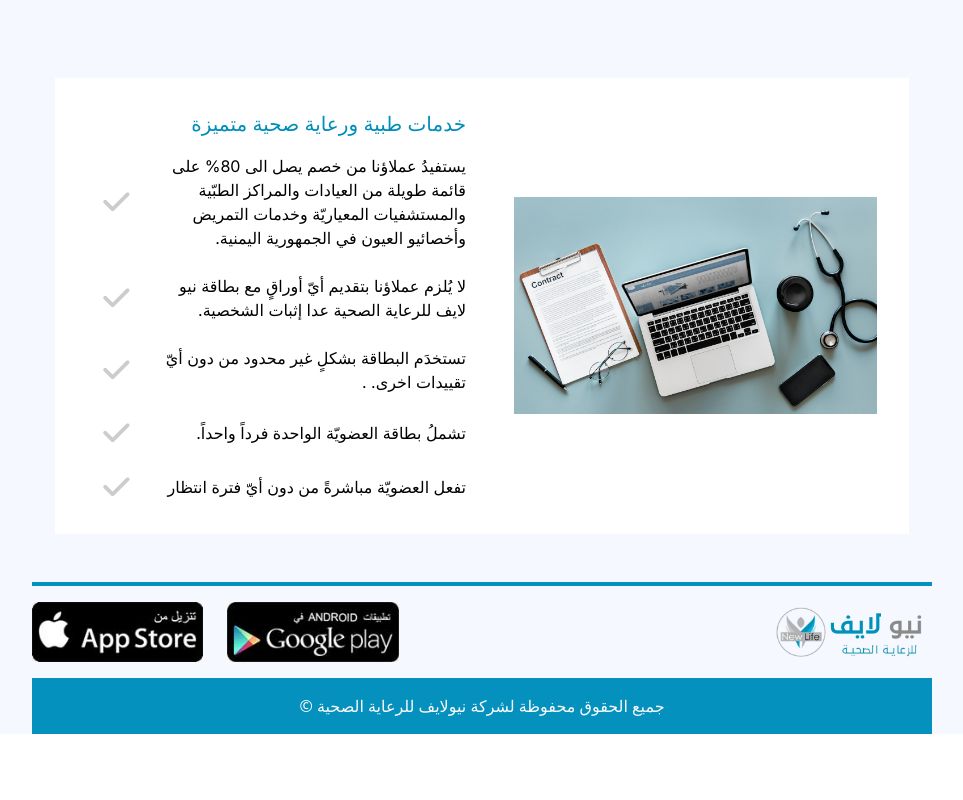
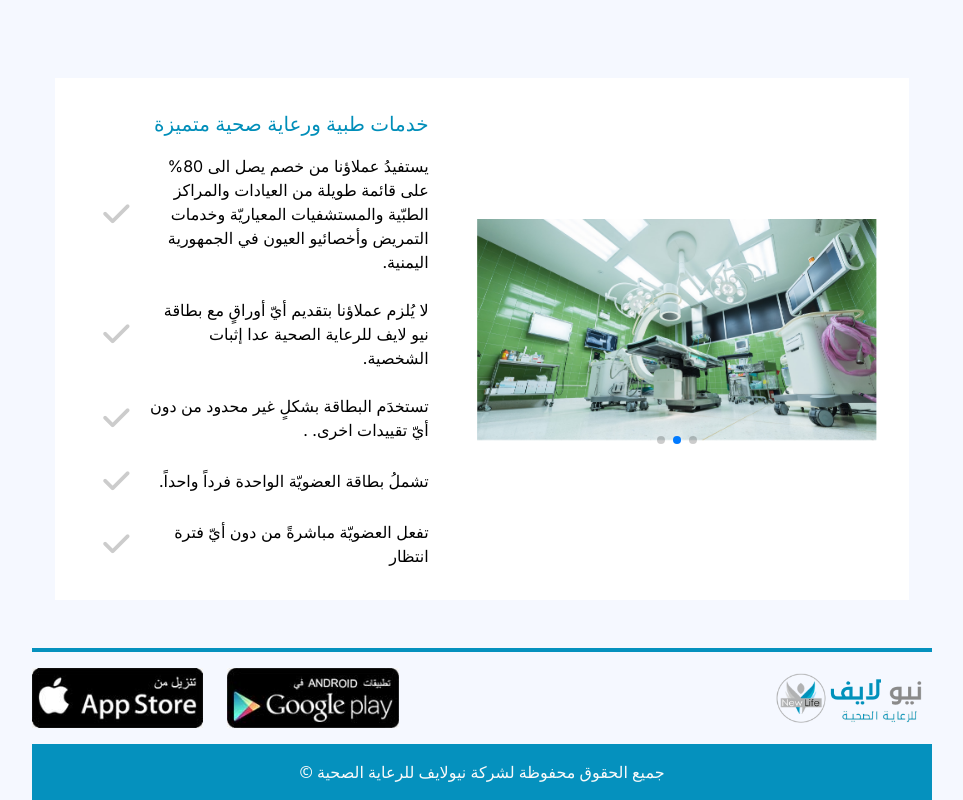
Before and after one commit to Yussif20/newlife-hospital-landing-page, a React (Vite) app: page / in a window 1280 px wide. Shown: the part 1423-2223 px from the top of the page, without its empty margins (158-1121 px from the left). Before the commit the page ends 2157 px from the top, so only its background shows below. Built offline with nearby package versions, Linux system fonts and the light colour scheme.

Commit message:
feat: add services slider

```diff
--- a/package.json
+++ b/package.json
@@ -1,5 +1,5 @@
 {
-  "name": "e-commerce",
+  "name": "new-life",
   "private": true,
   "version": "0.0.0",
   "type": "module",
--- a/src/components/Aside.jsx
+++ /dev/null
@@ -1,63 +0,0 @@
-import { useState } from 'react';
-import { useTranslation } from 'react-i18next';
-import { Link } from 'react-router-dom';
-import { useProductContext } from '../ProductContext';
-
-const Aside = () => {
-  const [isOpen, setIsOpen] = useState(false);
-
-  const { direction, setSelectedCategory } = useProductContext();
-
-  const { t } = useTranslation();
-
-  const categories = t('aside', { returnObjects: true });
-
-  return (
-    <>
-      <button
-        className="md:hidden p-2 fixed top-4 left-4 z-50 bg-gray-500 text-white rounded"
-        onClick={() => setIsOpen(!isOpen)}
-      >
-        <i
-          className={`fa-solid text-xl sm:text-2xl  ${
-            isOpen ? 'fa-times' : 'fa-bars'
-          }`}
-        ></i>
-      </button>
-      <aside
-        className={`fixed top-0 ${
-          direction === 'ltr' ? 'border-r' : 'border-l'
-        }
-  left-0 h-full bg-white pt-8 w-[250px] z-40 transition-transform transform ${
-    isOpen ? 'translate-x-0' : '-translate-x-full'
-  } md:translate-x-0 md:relative md:flex md:w-[250px] dark:bg-darkPrimary`}
-      >
-        <ul className="flex flex-col w-full">
-          {categories.map((category) => (
-            <li
-              key={category.value}
-              className="w-full py-2 text-l font-medium dark:hover:bg-darkSecondary hover:bg-gray-200"
-              onClick={() => {
-                setSelectedCategory(category.value);
-                setIsOpen(false);
-              }}
-            >
-              <Link className="block w-full px-12" to="categories">
-                {category.title}
-              </Link>
-            </li>
-          ))}
-        </ul>
-      </aside>
-
-      {isOpen && (
-        <div
-          className="fixed inset-0 bg-black opacity-50 z-30 md:hidden"
-          onClick={() => setIsOpen(false)}
-        ></div>
-      )}
-    </>
-  );
-};
-
-export default Aside;
--- a/src/components/HeroSlider.jsx
+++ b/src/components/HeroSlider.jsx
@@ -2,13 +2,10 @@ import { Swiper, SwiperSlide } from 'swiper/react';
 import { Autoplay, Pagination } from 'swiper/modules';
 import 'swiper/css';
 import 'swiper/css/pagination';
-import { useTranslation } from 'react-i18next';
+
+import { heroSliderData } from '../data';
 
 const HeroSlider = () => {
-  const { t } = useTranslation();
-
-  const heroData = t('hero.data', { returnObjects: true });
-
   return (
     <div className={`flex justify-center items-center rtl-class w-full `}>
       <Swiper
@@ -22,7 +19,7 @@ const HeroSlider = () => {
         key={'rtl'}
         className="w-screen"
       >
-        {heroData.map((hospital, index) => (
+        {heroSliderData.map((hospital, index) => (
           <SwiperSlide key={index}>
             <div className="relative">
               <img
--- a/src/data.js
+++ b/src/data.js
@@ -7,7 +7,7 @@ import hospitalImage5 from './assets/hero/hospital5.jpg'
 import hospitalImage6 from './assets/hero/hospital6.jpg'
 import hospitalImage7 from './assets/hero/hospital7.jpg'
 
-export const heroSliderDataEn = [
+export const heroSliderData= [
   { id: 1, title: 'مستشفى الملك فيصل التخصصي', image: hospitalImage1 },
   { id: 2, title: 'مستشفى السلام الدولي', image: hospitalImage2 },
   { id: 3, title: 'مستشفى النيل بدراوي', image: hospitalImage3 },
@@ -18,24 +18,13 @@ export const heroSliderDataEn = [
 
 ];
 
-export const heroSliderDataAr = [
-  { id: 1, title: 'مستشفى الملك فيصل التخصصي', image: hospitalImage1 },
-  { id: 2, title: 'مستشفى السلام الدولي', image: hospitalImage2 },
-  { id: 3, title: 'مستشفى النيل بدراوي', image: hospitalImage3 },
-  { id: 4, title: 'مستشفى الشيخ خليفة التخصصي', image: hospitalImage4 },
-  { id: 5, title: 'مستشفى الجامعة الأردنية', image: hospitalImage5 },
-  { id: 6, title: 'مستشفى النهضة', image: hospitalImage6 },
-  { id: 7, title: 'مستشفى حمد العام', image: hospitalImage7 },
+/////////////////////////////////////////
+import laptopImage from './assets/services/laptop.jpg';
+import labImage from './assets/services/lab.jpg';
+import heartImage from './assets/services/heart.jpg';
 
+export const servicesSliderData= [
+  { id: 1, image: laptopImage },
+  { id: 2,  image: labImage },
+  { id: 3, image: heartImage },
 ];
-
-export const heroSliderDataEs = [
-  { id: 1, title: 'مستشفى الملك فيصل التخصصي', image: hospitalImage1 },
-  { id: 2, title: 'مستشفى السلام الدولي', image: hospitalImage2 },
-  { id: 3, title: 'مستشفى النيل بدراوي', image: hospitalImage3 },
-  { id: 4, title: 'مستشفى الشيخ خليفة التخصصي', image: hospitalImage4 },
-  { id: 5, title: 'مستشفى الجامعة الأردنية', image: hospitalImage5 },
-  { id: 6, title: 'مستشفى النهضة', image: hospitalImage6 },
-  { id: 7, title: 'مستشفى حمد العام', image: hospitalImage7 },
-
-];
--- a/src/i18n.js
+++ b/src/i18n.js
@@ -1,7 +1,6 @@
 import i18next from "i18next";
 import { initReactI18next } from "react-i18next";
 import LanguageDetector from "i18next-browser-languagedetector";
-import { heroSliderDataEn,heroSliderDataAr,heroSliderDataEs} from "./data";
 
 const optionsEn = [
   { value: 'en', label: 'English' },
@@ -146,7 +145,6 @@ i18next
         title:"Up to 10%",
         titleSecondLine:" off Voucher",
         button:"Shop Now",
-        data:heroSliderDataEn,
       },
       sections: {
         flashSales: {
@@ -438,7 +436,7 @@ i18next
         title:"تخفيضات على القسم الفرعي",
         titleSecondLine:"10% حتى",
         button:"تسوق الآن",
-        data:heroSliderDataAr,
+
       },
       sections: {
         flashSales: {
@@ -727,7 +725,6 @@ i18next
         title:"Hasta 50% de descuento!",
         titleSecondLine:"en la oferta especial",
         button:"Comprar ahora",
-        data:heroSliderDataEs,
       },
       sections: {
         flashSales: {
--- a/src/sections/Services.jsx
+++ b/src/sections/Services.jsx
@@ -1,10 +1,37 @@
-import laptopImage from '../assets/services/laptop.jpg';
+import { Swiper, SwiperSlide } from 'swiper/react';
+import { Autoplay, Pagination } from 'swiper/modules';
+import 'swiper/css';
+import 'swiper/css/pagination';
+
+import { servicesSliderData } from '../data';
 
 const Services = () => {
   return (
     <div className="bg-white w-4/6 mx-auto flex items-center justify-center gap-8 p-8">
       <div className="flex-1">
-        <img className="max-w-full" src={laptopImage} alt="laptop" />
+        <Swiper
+          modules={[Autoplay, Pagination]}
+          spaceBetween={50}
+          slidesPerView={1}
+          autoplay={{ delay: 5000, disableOnInteraction: false }}
+          pagination={{ clickable: true }}
+          allowTouchMove={true}
+          dir={'rtl'}
+          key={'rtl'}
+          className="w-[400px]"
+        >
+          {servicesSliderData.map((image, index) => (
+            <SwiperSlide key={index}>
+              <div>
+                <img
+                  className="w-full h-full object-cover"
+                  src={image.image}
+                  alt="service"
+                />
+              </div>
+            </SwiperSlide>
+          ))}
+        </Swiper>
       </div>
       <div className="flex-1 px-4 text-[##212529] text-base leading-6">
         <h4 className="text-[#008EB9] text-xl font-medium pb-4">
```
Also changed, not shown: src/assets/services/heart.jpg (added), src/assets/services/lab.jpg (added).
